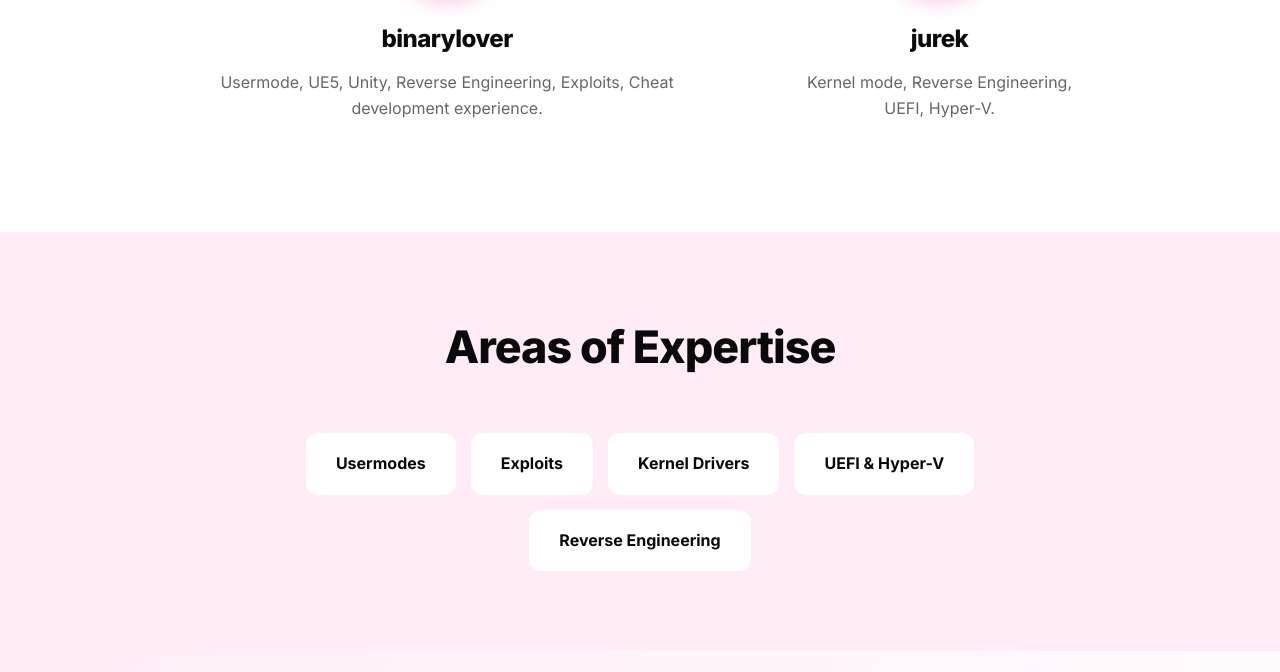
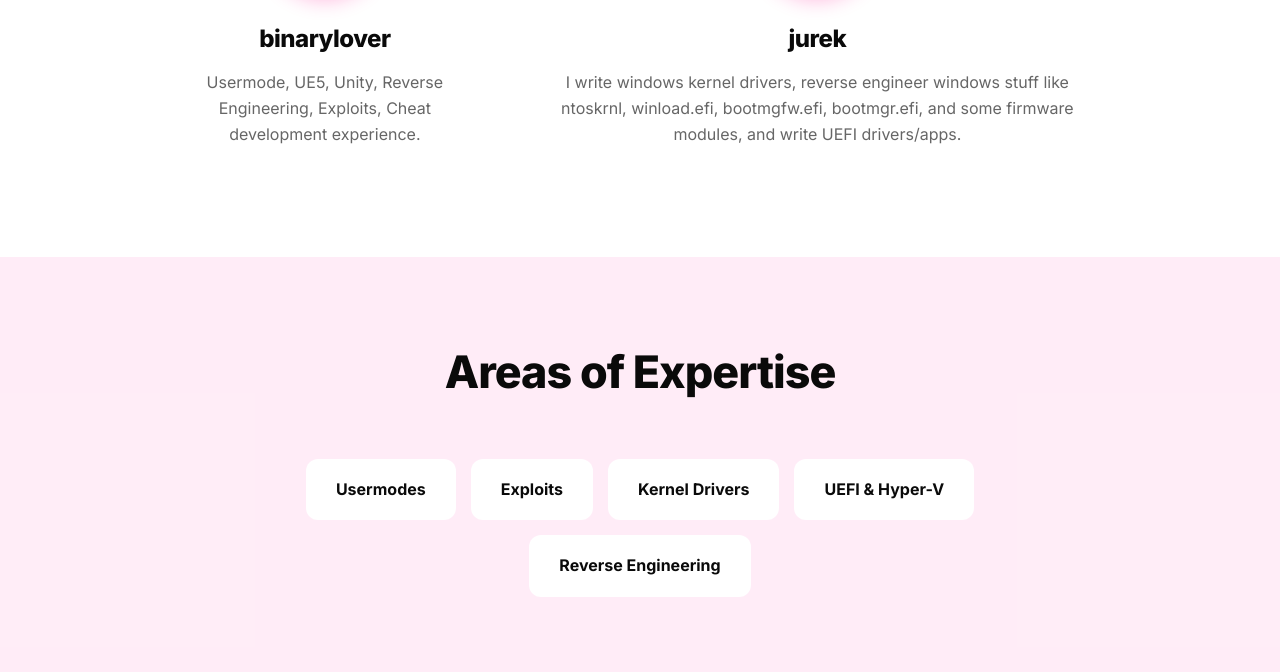
Before and after one commit to BinAuth/hire-developers.github.io, a plain HTML site: page index.html in a window 1280 px wide. Shown: the part 4180-4852 px from the top of the page. Drawn offline with Linux system fonts and the light colour scheme.

Commit message:
Update index.html

```diff
--- a/index.html
+++ b/index.html
@@ -397,7 +397,7 @@
                     <img src="logo/jurek.webp" alt="Jurek Logo" style="width: 100%; height: 100%; object-fit: contain; border-radius: 50%;">
                 </div>
                 <h3 class="nazwa">Jurek</h3>
-                <p class="rola">Kernel mode, Reverse Engineering, UEFI, Hyper-V.</p>
+                <p class="rola">I write windows kernel drivers, reverse engineer windows stuff like ntoskrnl, winload.efi, bootmgfw.efi, bootmgr.efi, and some firmware modules, and write UEFI drivers/apps.</p>
             </div>
         </div>
     </section>
```
